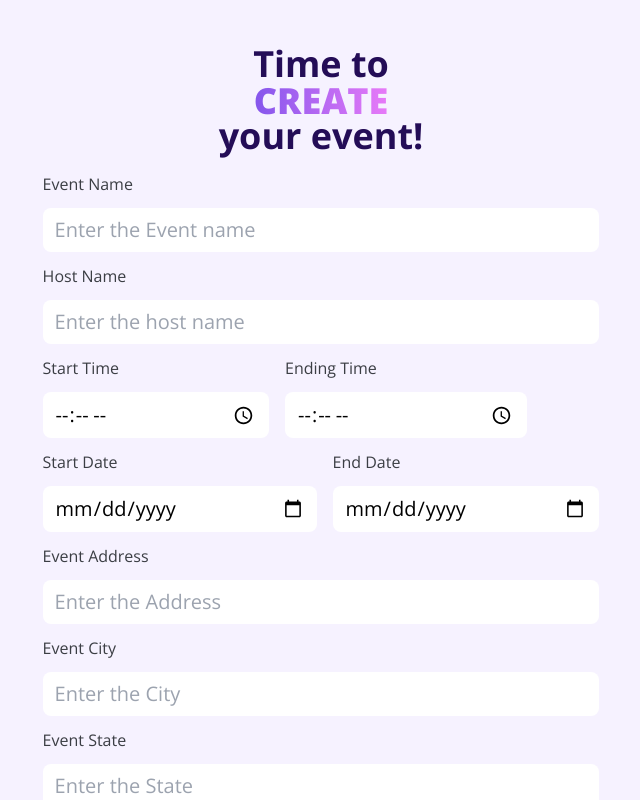
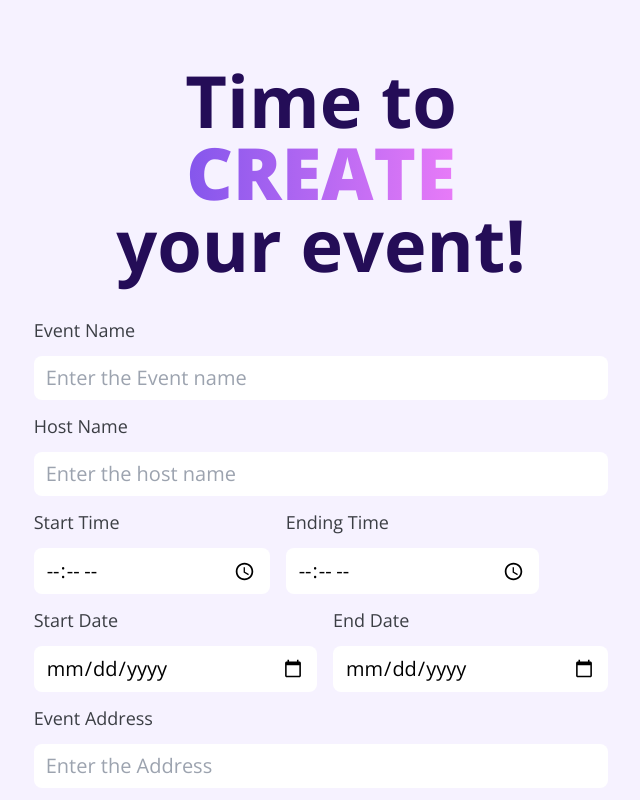
Before and after one commit to gibstock/envited-social-media-app, a React (Create React App) app: page /create in a window 1280 px wide. Shown: the top 800 px of the page, without its empty margins (319-959 px from the left). Built offline with nearby package versions, Linux system fonts and the light colour scheme.

Commit message:
everything working

```diff
--- a/public/index.html
+++ b/public/index.html
@@ -31,7 +31,7 @@
     -->
     <title>React App</title>
   </head>
-  <body class="h-screen">
+  <body class="h-screen bg-secondaryPurpleLight">
     <noscript>You need to enable JavaScript to run this app.</noscript>
     <div id="root" class="h-full"></div>
     <!--
--- a/src/components/FormInput.jsx
+++ b/src/components/FormInput.jsx
@@ -2,7 +2,7 @@ const FormInput = ({ label, type, onChange, name, value, placeholder }) => {
   return (
     <div className="relative">
       {label && (
-        <label className="text-[#3B3E44] text-base pointer-events-none  transition-all duration-300">
+        <label className="text-[#3B3E44] text-base pointer-events-none  transition-all duration-300 md:text-lg">
           {label}
         </label>
       )}
--- a/src/routes/create/Create.jsx
+++ b/src/routes/create/Create.jsx
@@ -59,11 +59,11 @@ const Create = () => {
   return (
     <div className='flex flex-col items-center justify-around p-7 bg-secondaryPurpleLight'>
       <div className='relative'>
-        <h1 className="font-bold text-[36px] leading-[4.5rem] text-center text-primaryVeryDark">
+        <h1 className="font-bold text-[36px] leading-[4.5rem] text-center text-primaryVeryDark md:text-7xl md:leading-[9rem]">
           Time to<br />
           your event!
         </h1>
-        <h1 className='absolute left-1/2 top-1/2 -translate-y-1/2 -translate-x-1/2 font-extrabold text-transparent bg-clip-text bg-gradient-to-r from-primaryMid to-primaryLight text-[36px] leading-[41px] text-center'>CREATE</h1>
+        <h1 className='absolute left-1/2 top-1/2 -translate-y-1/2 -translate-x-1/2 font-extrabold text-transparent bg-clip-text bg-gradient-to-r from-primaryMid to-primaryLight text-[36px] leading-[41px] text-center md:text-7xl'>CREATE</h1>
       </div>
       <form className='flex flex-col' onSubmit={formik.handleSubmit}>
         <FormInput
@@ -161,7 +161,7 @@ const Create = () => {
           placeholder='Enter the Postcode'
         />
         <div className="button-group flex flex-row justify-center items-center">
-          <Button type={'submit'} >Let's Go</Button>
+          <Button width='w-full' type={'submit'} >Let's Go</Button>
         </div>
       </form>
     </div>
```
